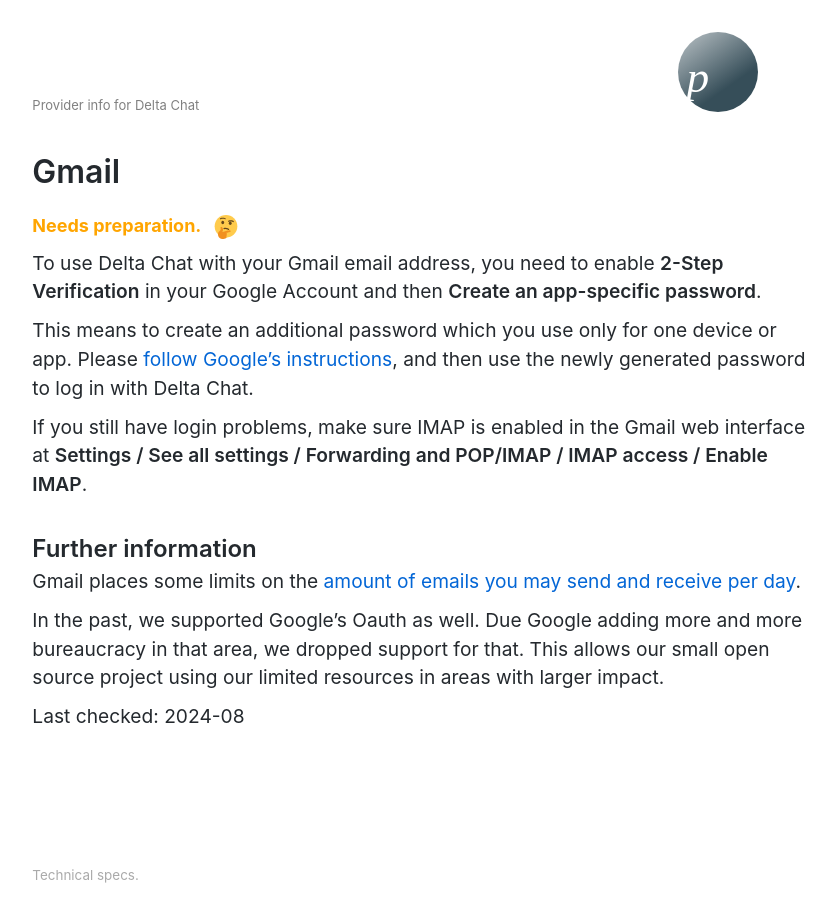
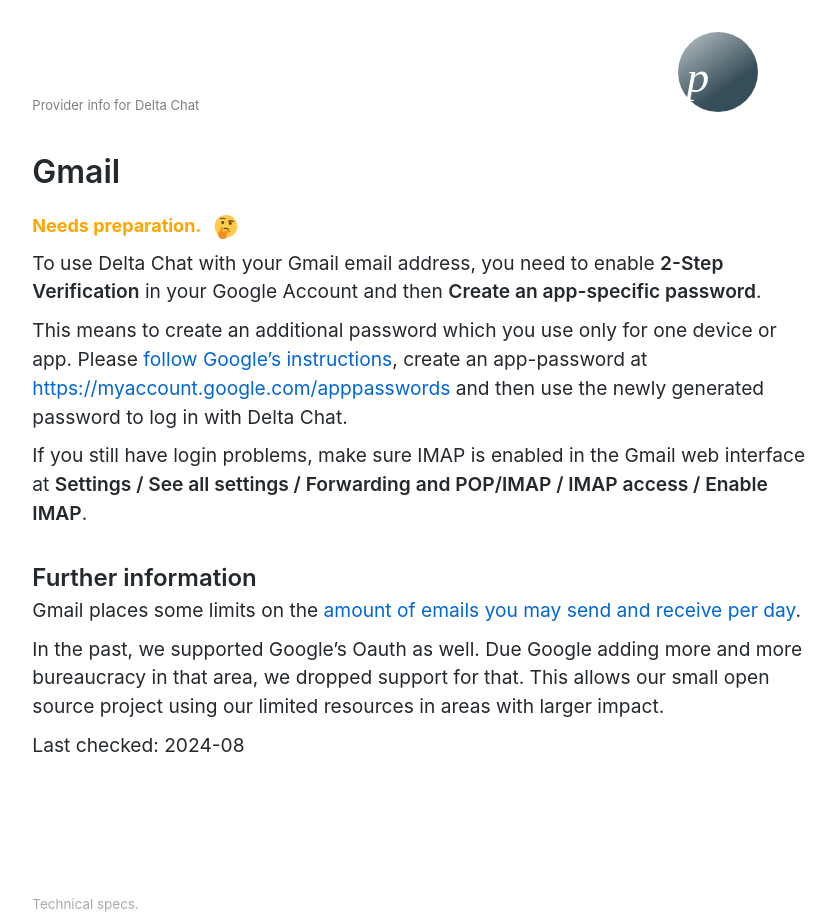
Before and after one commit to deltachat/provider-db, a Jekyll site: the page built from _providers/gmail.md, in a window 1280 px wide. Shown: the whole page, without its empty margins (213-1049 px from the left). Built offline with Jekyll 4.4.1, drawn with Linux system fonts in a browser that asks for light colours.

Commit message:
add deep link for app-password generation

```diff
--- a/_providers/gmail.md
+++ b/_providers/gmail.md
@@ -29,6 +29,7 @@
 
 This means to create an additional password which you use only for one device or app.
 Please [follow Google's instructions](https://support.google.com/accounts/answer/185833),
+create an app-password at <https://myaccount.google.com/apppasswords>
 and then use the newly generated password to log in with Delta Chat.
 
 If you still have login problems,
```
